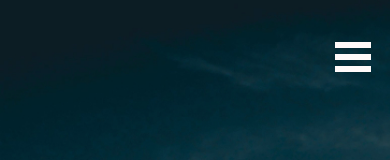
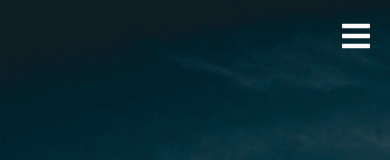
Before and after one commit to Nicknyr/Brochure_SIte, a React (Create React App) app: page / in a window 390 px wide. Shown: the top 160 px of the page. Built offline with nearby package versions, Linux system fonts and the light colour scheme; a web font is replaced by a local one.

Commit message:
Ditched React-Burger-Menu due to display issues. Created my own hamburger menu, working on styling

```diff
--- a/package.json
+++ b/package.json
@@ -14,7 +14,6 @@
     "animate.css": "^3.7.2",
     "react": "^16.12.0",
     "react-animate-on-scroll": "^2.1.5",
-    "react-burger-menu": "^2.6.13",
     "react-css-collapse": "^4.0.4",
     "react-dom": "^16.12.0",
     "react-scripts": "3.3.0",
--- a/src/App.js
+++ b/src/App.js
@@ -17,12 +17,12 @@ import Footer from './components/Footer';
 import NewFooter from './components/NewFooter';
 import { library } from '@fortawesome/fontawesome-svg-core';
 import { fab } from '@fortawesome/free-brands-svg-icons';
-import { faLaptopCode, faArrowAltCircleUp, faTimes, faEdit, faPrint, faBullhorn, faLightbulb, faDatabase, faGem, faBars, faChevronCircleUp, faChevronUp, faChevronDown } from '@fortawesome/free-solid-svg-icons';
+import { faLaptopCode, faArrowAltCircleUp, faTimes, faEdit, faPrint, faBullhorn, faLightbulb, faDatabase, faGem, faChevronCircleUp, faChevronUp, faChevronDown, faBars } from '@fortawesome/free-solid-svg-icons';
 import { faFacebookSquare, faLinkedin, faInstagram, faTwitterSquare} from '@fortawesome/free-brands-svg-icons';
 import ScrollAnimation from 'react-animate-on-scroll';
 import ThirdFooter from './components/ThirdFooter';
 
-library.add(fab, faTimes, faArrowAltCircleUp, faLinkedin, faFacebookSquare, faInstagram, faTwitterSquare, faEdit, faPrint, faBullhorn, faLightbulb, faDatabase, faGem, faLaptopCode, faBars, faChevronCircleUp, faChevronUp, faChevronDown);
+library.add(fab, faTimes, faArrowAltCircleUp, faLinkedin, faFacebookSquare, faInstagram, faTwitterSquare, faEdit, faPrint, faBullhorn, faLightbulb, faDatabase, faGem, faLaptopCode, faChevronCircleUp, faChevronUp, faChevronDown, faBars);
 
 /*
 
--- a/src/components/Jumbotron.js
+++ b/src/components/Jumbotron.js
@@ -6,7 +6,7 @@ import ScrollAnimation from 'react-animate-on-scroll';
 import { FontAwesomeIcon } from '@fortawesome/react-fontawesome';
 import { Link, animateScroll as scroll } from "react-scroll";
 import ScrollToTop from './ScrollToTop';
-import HamburgerMenu from './HamburgerMenu';
+import HamburgerMenu from './NewHamburgerMenu';
 
 // #01BE9D
 
@@ -24,18 +24,6 @@ const STYLES = styled.div`
     align-items: center;
     //position: relative;
     //background: #0E38B1;
-
-    .hamburger {
-        display: flex;
-    }
-
-    @media(min-width: 769px) {
-        .hamburger {
-            display: none;
-        }
-    }
-
-
 `;
 
 
@@ -152,6 +140,25 @@ const CONTAINER = styled.div`
     }
 `;
 
+const HamburgerContainer = styled.div`
+    display: none;
+    position: absolute;
+    right: 20px;
+    top: 20px;
+
+    @media(max-width: 768px) {
+        display: flex;
+    }
+
+`;
+
+const HamburgerOpenMenu = styled.div`
+    height: 100vh;
+    width: 100%;
+    position: absolute;
+    background: purple;
+    z-index: 999;
+`;
 
 class Jumbotron extends Component {
     constructor(props) {
@@ -241,9 +248,24 @@ class Jumbotron extends Component {
                             </li>
                         </ul>
                     </NAVBAR>
-                    <div className="hamburger">
-                        <HamburgerMenu/>
-                    </div>
+                    <HamburgerContainer>
+                        <FontAwesomeIcon
+                            icon="bars"
+                            size="2x"
+                            color="snow"
+                            onClick={this.onMenuClick}
+                        />
+                    </HamburgerContainer>
+                    {this.state.menuOpen ?
+                        <HamburgerMenu onMenuClick={this.onMenuClick}>
+                            <FontAwesomeIcon
+                                icon="bars"
+                                size="2x"
+                                color="snow"
+                                onClick={this.onMenuClick}
+                            />
+                        </HamburgerMenu>
+                    : null }
                     <CONTAINER>
                         <ScrollAnimation animateIn="fadeIn" duration="5">
                             <INTRO>
--- /dev/null
+++ b/src/components/NewHamburgerMenu.js
@@ -0,0 +1,136 @@
+import React, { Component } from 'react';
+import styled, { css, keyframes } from 'styled-components';
+import { FontAwesomeIcon } from '@fortawesome/react-fontawesome';
+import { Link, animateScroll as scroll } from "react-scroll";
+
+const STYLES = styled.div`
+    height: 100vh;
+    width: 100%;
+    position: absolute;
+    background: #01BE9D;
+    z-index: 999;
+    -webkit-animation: fadein .5s; /* Safari, Chrome and Opera > 12.1 */
+    -moz-animation: fadein .5s; /* Firefox < 16 */
+    -ms-animation: fadein .5s; /* Internet Explorer */
+    -o-animation: fadein .5s; /* Opera < 12.1 */
+    animation: fadein .5s;
+    display: flex;
+    align-items: center;
+    justify-content: center;
+
+    @keyframes fadein {
+        from { opacity: 0; }
+        to   { opacity: 1; }
+    }
+
+    /* Firefox < 16 */
+    @-moz-keyframes fadein {
+        from { opacity: 0; }
+        to   { opacity: 1; }
+    }
+
+    /* Safari, Chrome and Opera > 12.1 */
+    @-webkit-keyframes fadein {
+        from { opacity: 0; }
+        to   { opacity: 1; }
+    }
+
+    /* Internet Explorer */
+    @-ms-keyframes fadein {
+        from { opacity: 0; }
+        to   { opacity: 1; }
+    }
+
+    /* Opera < 12.1 */
+    @-o-keyframes fadein {
+        from { opacity: 0; }
+        to   { opacity: 1; }
+    }
+`;
+
+const HamburgerIconContainer = styled.div`
+    position: absolute;
+    right: 20px;
+    top: 20px;
+
+    -webkit-animation: fadein 1s; /* Safari, Chrome and Opera > 12.1 */
+    -moz-animation: fadein 1s; /* Firefox < 16 */
+    -ms-animation: fadein 1s; /* Internet Explorer */
+    -o-animation: fadein 1s; /* Opera < 12.1 */
+    animation: fadein 1s;
+`;
+
+const NavigationUL = styled.ul`
+
+    a {
+        display: block;
+        margin-top: 2.5rem;
+        font-size: 1.4rem;
+        color: snow;
+    }
+`;
+
+
+const HamburgerMenu = (props) => {
+    return (
+        <STYLES>
+            <HamburgerIconContainer>
+                <FontAwesomeIcon
+                    icon="times"
+                    size="2x"
+                    color="#FC4C46"
+                    onClick={props.onMenuClick}
+                />
+            </HamburgerIconContainer>
+            <NavigationUL>
+                <Link
+                    activeClass="active"
+                    to="section1"
+                    spy={true}
+                    smooth={true}
+                    offset={-70}
+                    duration= {500}
+                    onClick={props.onMenuClick}
+                >Home</Link>
+                <Link
+                    activeClass="active"
+                    to="about"
+                    spy={true}
+                    smooth={true}
+                    offset={-70}
+                    duration= {500}
+                    onClick={props.onMenuClick}
+                >About Us</Link>
+                <Link
+                    activeClass="active"
+                    to="portfolio"
+                    spy={true}
+                    smooth={true}
+                    offset={-70}
+                    duration= {500}
+                    onClick={props.onMenuClick}
+                >Our Work</Link>
+                <Link
+                    activeClass="active"
+                    to="services"
+                    spy={true}
+                    smooth={true}
+                    offset={-70}
+                    duration= {500}
+                    onClick={props.onMenuClick}
+                >Our Services</Link>
+                <Link
+                    activeClass="active"
+                    to="contact"
+                    spy={true}
+                    smooth={true}
+                    offset={-70}
+                    duration= {500}
+                    onClick={props.onMenuClick}
+                >Contact Us</Link>
+            </NavigationUL>
+        </STYLES>
+    );
+}
+
+export default HamburgerMenu;
```
Also changed, not shown: 1 other file (tests, documents, lock files or other folders).
